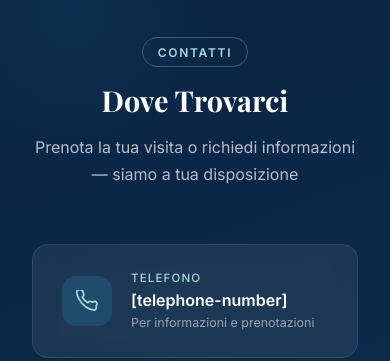
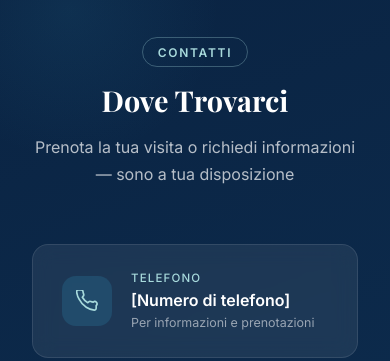
Before and after one commit to umbertocicciaa/doctor-antonio-comperatore, a React (Vite) app: page / in a window 390 px wide. Shown: the part 5880-6241 px from the top of the page. Built offline with nearby package versions, Linux system fonts and the light colour scheme.

Commit message:
fix: update telephone label and placeholder text to Italian in Contact component and tests

```diff
--- a/src/components/Contact.jsx
+++ b/src/components/Contact.jsx
@@ -13,7 +13,7 @@
         </svg>
       ),
       label: 'Telefono',
-      value: '[telephone-number]',
+      value: '[Numero di telefono]',
       note: 'Per informazioni e prenotazioni',
     },
     {
@@ -61,7 +61,7 @@
           <span className="section-label contact__label">Contatti</span>
           <h2 className="section-title contact__title">Dove Trovarci</h2>
           <p className="contact__subtitle">
-            Prenota la tua visita o richiedi informazioni — siamo a tua disposizione
+            Prenota la tua visita o richiedi informazioni — sono a tua disposizione
           </p>
         </div>
 
```
Also changed, not shown: 1 other file (tests, documents, lock files or other folders).
